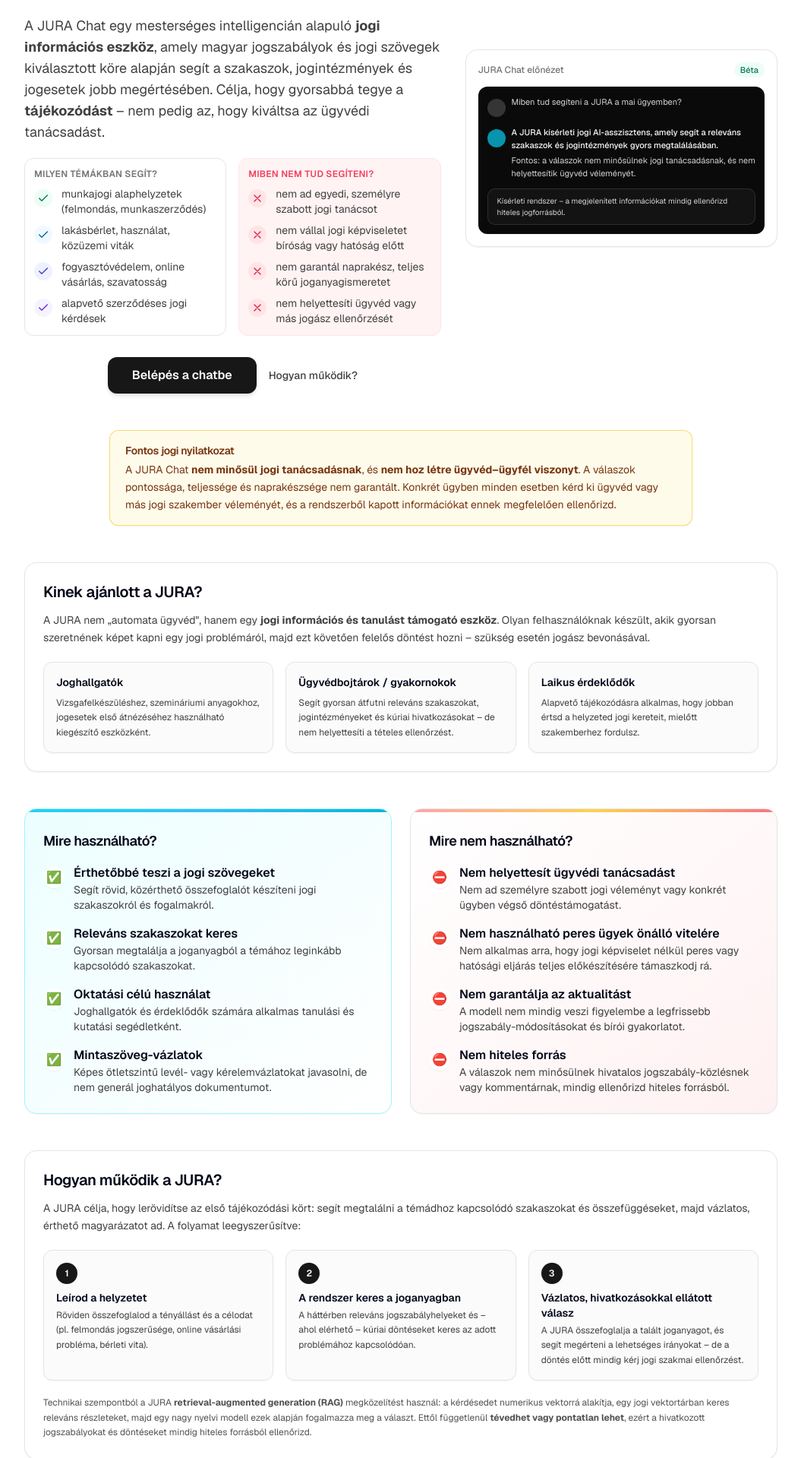
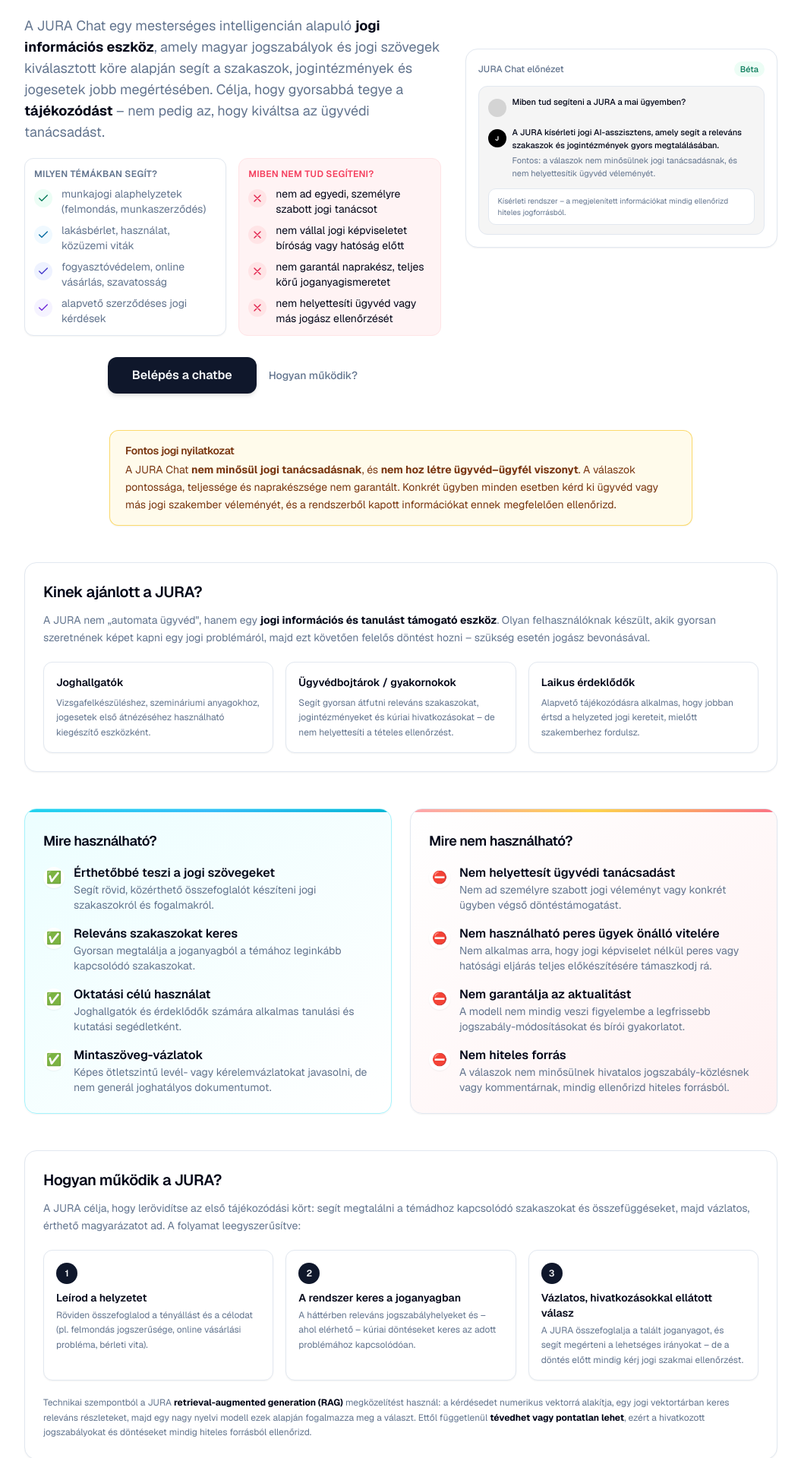
Before and after one commit to samuaat/jura-chat, a Next.js app: page / in a window 1280 px wide. Shown: the part 276-2195 px from the top of the page at 76% size, without its empty margins (112-1167 px from the left). Built offline with nearby package versions, Linux system fonts and the light colour scheme.

Commit message:
fix(chat): restore production api url and landing page colors

```diff
--- a/app/page.tsx
+++ b/app/page.tsx
@@ -1,6 +1,7 @@
 // app/page.tsx
 import Link from "next/link";
 import { ThemeToggle } from "@/components/theme-toggle";
+import { StreamingText } from "@/components/streaming-text";
 
 const SITE_URL = "https://jura-chat.vercel.app";
 const CANONICAL = SITE_URL;
@@ -52,19 +53,19 @@
               <h1 className="mb-4 max-w-3xl text-3xl font-bold tracking-tight sm:text-4xl lg:text-5xl">
                 JURA – kísérleti jogi AI-asszisztens
               </h1>
-              <p className="mb-5 max-w-2xl text-base leading-relaxed text-neutral-700 dark:text-neutral-300 text-left sm:text-lg">
+              <p className="mb-5 max-w-2xl text-base leading-relaxed text-[var(--muted-foreground)] text-left sm:text-lg">
                 A JURA Chat egy mesterséges intelligencián alapuló{" "}
-                <strong>jogi információs eszköz</strong>, amely magyar
+                <strong className="text-[var(--foreground)]">jogi információs eszköz</strong>, amely magyar
                 jogszabályok és jogi szövegek kiválasztott köre alapján segít a
                 szakaszok, jogintézmények és jogesetek jobb megértésében. Célja,
-                hogy gyorsabbá tegye a <strong>tájékozódást</strong> – nem pedig
+                hogy gyorsabbá tegye a <strong className="text-[var(--foreground)]">tájékozódást</strong> – nem pedig
                 az, hogy kiváltsa az ügyvédi tanácsadást.
               </p>
 
               {/* Hero cards */}
-              <div className="mb-7 grid w-full gap-4 text-left text-sm text-neutral-700 dark:text-neutral-300 sm:grid-cols-2">
-                <div className="rounded-xl border border-neutral-200 dark:border-neutral-700 bg-white/80 dark:bg-neutral-800/80 p-3">
-                  <p className="mb-2 text-xs font-semibold uppercase tracking-wide text-neutral-500 dark:text-neutral-400">
+              <div className="mb-7 grid w-full gap-4 text-left text-sm text-[var(--muted-foreground)] sm:grid-cols-2">
+                <div className="rounded-xl border border-[var(--border)] bg-[var(--card)] p-3 shadow-sm">
+                  <p className="mb-2 text-xs font-semibold uppercase tracking-wide text-[var(--muted-foreground)]">
                     Milyen témákban segít?
                   </p>
                   <ul className="mt-2 grid gap-2 text-sm">
@@ -98,7 +99,7 @@
                   <p className="mb-2 text-xs font-semibold uppercase tracking-wide text-rose-500 dark:text-rose-400">
                     Miben nem tud segíteni?
                   </p>
-                  <ul className="mt-2 grid gap-2 text-sm">
+                  <ul className="mt-2 grid gap-2 text-sm text-[var(--foreground)]">
                     <li className="flex items-start gap-3">
                       <span className="mt-1 flex h-6 w-6 flex-shrink-0 items-center justify-center rounded-full bg-rose-100 text-rose-600 dark:bg-rose-900/30 dark:text-rose-400">
                         <svg className="h-4 w-4" viewBox="0 0 24 24" fill="none" stroke="currentColor" strokeWidth="2" strokeLinecap="round" strokeLinejoin="round" aria-hidden><path d="M18 6L6 18M6 6l12 12" /></svg>
@@ -130,13 +131,13 @@
               <div className="flex flex-wrap items-center justify-center gap-4">
                 <Link
                   href="/chat"
-                  className="inline-flex items-center justify-center rounded-xl bg-neutral-900 dark:bg-neutral-100 px-8 py-3 text-base font-semibold text-white dark:text-neutral-900 shadow-md transition hover:-translate-y-0.5 hover:bg-neutral-800 dark:hover:bg-neutral-200 hover:shadow-lg focus-visible:outline-none focus-visible:ring-2 focus-visible:ring-neutral-900 dark:focus-visible:ring-neutral-100 focus-visible:ring-offset-2"
+                  className="inline-flex items-center justify-center rounded-xl bg-[var(--primary)] px-8 py-3 text-base font-semibold text-[var(--primary-foreground)] shadow-md transition hover:-translate-y-0.5 hover:opacity-90 hover:shadow-lg focus-visible:outline-none focus-visible:ring-2 focus-visible:ring-offset-2"
                 >
                   Belépés a chatbe
                 </Link>
                 <Link
                   href="#how-it-works"
-                  className="text-sm font-medium text-neutral-700 dark:text-neutral-300 underline-offset-4 hover:text-neutral-900 dark:hover:text-neutral-100 hover:underline"
+                  className="text-sm font-medium text-[var(--muted-foreground)] underline-offset-4 hover:text-[var(--foreground)] hover:underline"
                 >
                   Hogyan működik?
                 </Link>
@@ -144,37 +145,42 @@
             </div>
 
             {/* Chat preview card */}
-            <div className="hidden sm:block rounded-2xl border border-neutral-200 dark:border-neutral-700 bg-white/90 dark:bg-neutral-800/90 p-4 shadow-sm">
-              <div className="mb-3 flex items-center justify-between text-xs text-neutral-500 dark:text-neutral-400">
+            <div className="hidden sm:block rounded-2xl border border-[var(--border)] bg-[var(--card)] p-4 shadow-sm">
+              <div className="mb-3 flex items-center justify-between text-xs text-[var(--muted-foreground)]">
                 <span className="font-medium">JURA Chat előnézet</span>
                 <span className="rounded-full bg-emerald-50 dark:bg-emerald-900/30 px-2 py-0.5 text-[11px] font-medium text-emerald-700 dark:text-emerald-400">
                   Béta
                 </span>
               </div>
-              <div className="space-y-3 rounded-xl bg-neutral-950 p-3 text-[11px] text-neutral-100">
+              <div className="space-y-3 rounded-xl bg-neutral-100 dark:bg-[#131314] p-3 text-[11px] text-[var(--foreground)] border border-[var(--border)]">
                 <div className="flex gap-2">
-                  <div className="mt-1 h-6 w-6 flex-none rounded-full bg-neutral-700/80" />
+                  <div className="mt-1 h-6 w-6 flex-none rounded-full bg-neutral-300 dark:bg-neutral-700" />
                   <div>
-                    <p className="text-[11px] text-neutral-300">
+                    <p className="text-[11px] text-[var(--foreground)] font-medium">
                       Miben tud segíteni a JURA a mai ügyemben?
                     </p>
                   </div>
                 </div>
                 <div className="flex gap-2">
-                  <div className="mt-1 h-6 w-6 flex-none rounded-full bg-cyan-500/80" />
+                  <div className="mt-1 h-6 w-6 flex-none rounded-full bg-black dark:bg-white text-white dark:text-black flex items-center justify-center font-bold text-[8px]">J</div>
                   <div className="space-y-1">
-                    <p className="font-medium text-neutral-50">
-                      A JURA kísérleti jogi AI-asszisztens, amely segít a
-                      releváns szakaszok és jogintézmények gyors
-                      megtalálásában.
+                    <p className="font-medium text-[var(--foreground)]">
+                      <StreamingText
+                        text="A JURA kísérleti jogi AI-asszisztens, amely segít a releváns szakaszok és jogintézmények gyors megtalálásában."
+                        speed={30}
+                        startDelay={500}
+                      />
                     </p>
-                    <p className="text-[11px] text-neutral-300">
-                      Fontos: a válaszok nem minősülnek jogi tanácsadásnak, és
-                      nem helyettesítik ügyvéd véleményét.
+                    <p className="text-[11px] text-[var(--muted-foreground)]">
+                      <StreamingText
+                        text="Fontos: a válaszok nem minősülnek jogi tanácsadásnak, és nem helyettesítik ügyvéd véleményét."
+                        speed={20}
+                        startDelay={3000}
+                      />
                     </p>
                   </div>
                 </div>
-                <div className="rounded-lg border border-neutral-700/60 bg-neutral-900/70 px-3 py-2 text-[10px] text-neutral-300">
+                <div className="rounded-lg border border-[var(--border)] bg-[var(--background)] px-3 py-2 text-[10px] text-[var(--muted-foreground)]">
                   Kísérleti rendszer – a megjelenített információkat mindig
                   ellenőrizd hiteles jogforrásból.
                 </div>
@@ -200,13 +206,13 @@
           </section>
 
           {/* Audience section */}
-          <section className="rounded-2xl border border-neutral-200 dark:border-neutral-700 bg-white dark:bg-neutral-800 p-5 shadow-sm lg:p-6">
+          <section className="rounded-2xl border border-[var(--border)] bg-[var(--card)] p-5 shadow-sm lg:p-6">
             <h2 className="mb-3 text-xl font-semibold tracking-tight">
               Kinek ajánlott a JURA?
             </h2>
-            <p className="mb-5 text-sm leading-relaxed text-neutral-700 dark:text-neutral-300">
+            <p className="mb-5 text-sm leading-relaxed text-[var(--muted-foreground)]">
               A JURA nem „automata ügyvéd", hanem egy{" "}
-              <strong>jogi információs és tanulást támogató eszköz</strong>. Olyan
+              <strong className="text-[var(--foreground)]">jogi információs és tanulást támogató eszköz</strong>. Olyan
               felhasználóknak készült, akik gyorsan szeretnének képet kapni egy
               jogi problémáról, majd ezt követően felelős döntést hozni – szükség
               esetén jogász bevonásával.
@@ -242,7 +248,7 @@
               </div>
             </div>
 
-            <div className="relative overflow-hidden rounded-2xl border border-neutral-200 dark:border-neutral-700 bg-gradient-to-br from-white to-rose-50 dark:from-neutral-800 dark:to-rose-900/20 p-6 shadow-sm transition hover:-translate-y-0.5 hover:shadow-md">
+            <div className="relative overflow-hidden rounded-2xl border border-[var(--border)] bg-gradient-to-br from-white to-rose-50 dark:from-[var(--card)] dark:to-rose-900/20 p-6 shadow-sm transition hover:-translate-y-0.5 hover:shadow-md">
               <div className="pointer-events-none absolute inset-x-0 top-0 h-1 bg-gradient-to-r from-rose-300 via-amber-300 to-rose-400" />
               <h2 className="mb-4 mt-1 text-lg font-semibold tracking-tight">
                 Mire nem használható?
@@ -259,12 +265,12 @@
           {/* How it works */}
           <section
             id="how-it-works"
-            className="rounded-2xl border border-neutral-200 dark:border-neutral-700 bg-white dark:bg-neutral-800 p-5 shadow-sm lg:p-6"
+            className="rounded-2xl border border-[var(--border)] bg-[var(--card)] p-5 shadow-sm lg:p-6"
           >
             <h2 className="mb-3 text-xl font-semibold tracking-tight">
               Hogyan működik a JURA?
             </h2>
-            <p className="mb-5 text-sm leading-relaxed text-neutral-700 dark:text-neutral-300">
+            <p className="mb-5 text-sm leading-relaxed text-[var(--muted-foreground)]">
               A JURA célja, hogy lerövidítse az első tájékozódási kört: segít
               megtalálni a témádhoz kapcsolódó szakaszokat és összefüggéseket,
               majd vázlatos, érthető magyarázatot ad. A folyamat leegyszerűsítve:
@@ -276,19 +282,19 @@
               <Step number={3} title="Vázlatos, hivatkozásokkal ellátott válasz" text="A JURA összefoglalja a talált joganyagot, és segít megérteni a lehetséges irányokat – de a döntés előtt mindig kérj jogi szakmai ellenőrzést." />
             </div>
 
-            <p className="text-xs leading-relaxed text-neutral-600 dark:text-neutral-400">
+            <p className="text-xs leading-relaxed text-[var(--muted-foreground)]">
               Technikai szempontból a JURA{" "}
-              <strong>retrieval-augmented generation (RAG)</strong> megközelítést
+              <strong className="text-[var(--foreground)]">retrieval-augmented generation (RAG)</strong> megközelítést
               használ: a kérdésedet numerikus vektorrá alakítja, egy jogi
               vektortárban keres releváns részleteket, majd egy nagy nyelvi
               modell ezek alapján fogalmazza meg a választ. Ettől függetlenül{" "}
-              <strong>tévedhet vagy pontatlan lehet</strong>, ezért a hivatkozott
+              <strong className="text-[var(--foreground)]">tévedhet vagy pontatlan lehet</strong>, ezért a hivatkozott
               jogszabályokat és döntéseket mindig hiteles forrásból ellenőrizd.
             </p>
           </section>
 
           {/* Footer */}
-          <section className="border-t border-neutral-200 dark:border-neutral-700 pt-6 text-center text-xs leading-relaxed text-neutral-500 dark:text-neutral-400">
+          <section className="border-t border-[var(--border)] pt-6 text-center text-xs leading-relaxed text-[var(--muted-foreground)]">
             <p className="mb-1">
               © {new Date().getFullYear()} JURA – Kísérleti jogi AI-asszisztens
             </p>
@@ -299,14 +305,14 @@
             <p>
               <Link
                 href="/jogi-nyilatkozat"
-                className="underline-offset-4 hover:text-neutral-900 dark:hover:text-neutral-100 hover:underline"
+                className="underline-offset-4 hover:text-[var(--foreground)] hover:underline"
               >
                 Jogi nyilatkozat
               </Link>
-              <span className="mx-2 text-neutral-400 dark:text-neutral-600">·</span>
+              <span className="mx-2 text-[var(--muted-foreground)]">·</span>
               <Link
                 href="/projekt"
-                className="underline-offset-4 hover:text-neutral-900 dark:hover:text-neutral-100 hover:underline"
+                className="underline-offset-4 hover:text-[var(--foreground)] hover:underline"
               >
                 Projekt / modellkártya
               </Link>
@@ -322,14 +328,14 @@
   const { icon, title, text } = props;
   return (
     <div className="flex items-start gap-3">
-      <div className="mt-1 flex h-7 w-7 flex-shrink-0 items-center justify-center rounded-full bg-white/80 dark:bg-neutral-700/80 shadow-sm">
+      <div className="mt-1 flex h-7 w-7 flex-shrink-0 items-center justify-center rounded-full bg-[var(--background)] shadow-sm">
         <span aria-hidden className="text-base">
           {icon}
         </span>
       </div>
       <div>
         <p className="font-semibold">{title}</p>
-        <p className="text-sm text-neutral-700 dark:text-neutral-300">{text}</p>
+        <p className="text-sm text-[var(--muted-foreground)]">{text}</p>
       </div>
     </div>
   );
@@ -338,9 +344,9 @@
 function AudienceCard(props: { label: string; description: string }) {
   const { label, description } = props;
   return (
-    <div className="h-full rounded-xl border border-neutral-200 dark:border-neutral-700 bg-neutral-50/80 dark:bg-neutral-700/50 p-4 text-sm shadow-sm">
+    <div className="h-full rounded-xl border border-[var(--border)] bg-[var(--card)] p-4 text-sm shadow-sm">
       <p className="mb-2 text-sm font-semibold">{label}</p>
-      <p className="text-xs leading-relaxed text-neutral-700 dark:text-neutral-300">{description}</p>
+      <p className="text-xs leading-relaxed text-[var(--muted-foreground)]">{description}</p>
     </div>
   );
 }
@@ -348,12 +354,12 @@
 function Step(props: { number: number; title: string; text: string }) {
   const { number, title, text } = props;
   return (
-    <div className="h-full rounded-xl border border-neutral-200 dark:border-neutral-700 bg-neutral-50/80 dark:bg-neutral-700/50 p-4 shadow-sm">
-      <div className="mb-2 inline-flex h-7 w-7 items-center justify-center rounded-full bg-neutral-900 dark:bg-neutral-100 text-xs font-semibold text-white dark:text-neutral-900">
+    <div className="h-full rounded-xl border border-[var(--border)] bg-[var(--card)] p-4 shadow-sm">
+      <div className="mb-2 inline-flex h-7 w-7 items-center justify-center rounded-full bg-[var(--primary)] text-xs font-semibold text-[var(--primary-foreground)]">
         {number}
       </div>
       <p className="mb-1 text-sm font-semibold">{title}</p>
-      <p className="text-xs leading-relaxed text-neutral-700 dark:text-neutral-300">{text}</p>
+      <p className="text-xs leading-relaxed text-[var(--muted-foreground)]">{text}</p>
     </div>
   );
 }
--- /dev/null
+++ b/components/streaming-text.tsx
@@ -0,0 +1,45 @@
+"use client";
+
+import { useEffect, useState } from "react";
+
+interface StreamingTextProps {
+    text: string;
+    speed?: number;
+    className?: string;
+    startDelay?: number;
+}
+
+export function StreamingText({
+    text,
+    speed = 30,
+    className = "",
+    startDelay = 0,
+}: StreamingTextProps) {
+    const [displayedText, setDisplayedText] = useState("");
+    const [started, setStarted] = useState(false);
+
+    useEffect(() => {
+        const timeout = setTimeout(() => {
+            setStarted(true);
+        }, startDelay);
+        return () => clearTimeout(timeout);
+    }, [startDelay]);
+
+    useEffect(() => {
+        if (!started) return;
+
+        let currentIndex = 0;
+        const interval = setInterval(() => {
+            if (currentIndex <= text.length) {
+                setDisplayedText(text.slice(0, currentIndex));
+                currentIndex++;
+            } else {
+                clearInterval(interval);
+            }
+        }, speed);
+
+        return () => clearInterval(interval);
+    }, [text, speed, started]);
+
+    return <span className={className}>{displayedText}</span>;
+}
```
Also changed, not shown: app/chat/page.tsx (+6 -1 lines), next.config.ts (+9 -1 lines).
